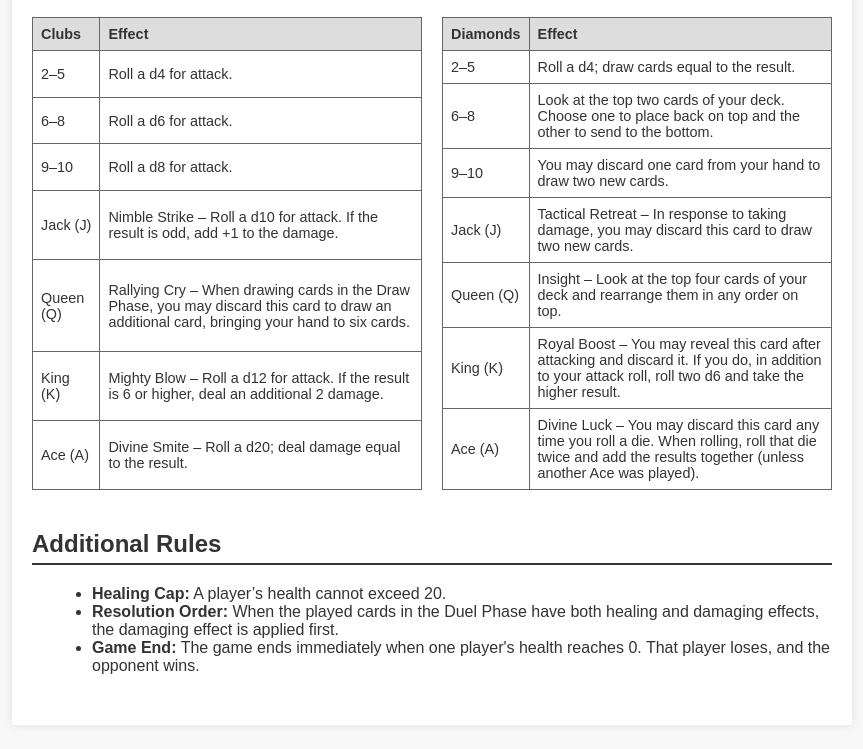
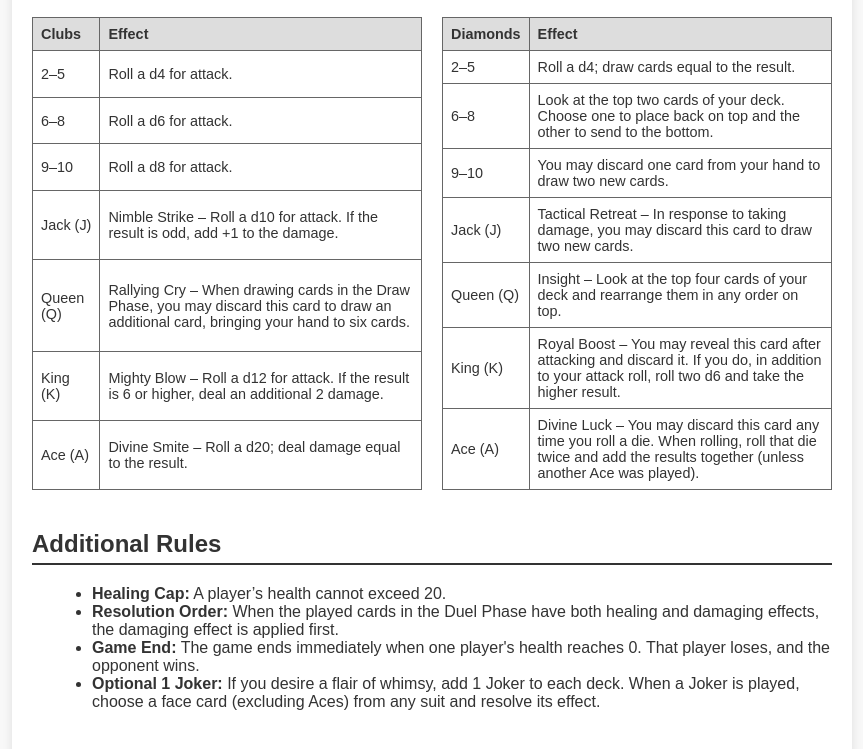
Before and after one commit to exploratorystudios/diceduel, a plain HTML site: page index.html in a window 1280 px wide. Shown: the part 1436-2185 px from the top of the page, without its empty margins (208-1071 px from the left). Drawn offline with Linux system fonts and the light colour scheme.

Commit message:
Add files via upload

```diff
--- a/index.html
+++ b/index.html
@@ -297,6 +297,7 @@
         <li><strong>Healing Cap:</strong> A player’s health cannot exceed 20.</li>
         <li><strong>Resolution Order:</strong> When the played cards in the Duel Phase have both healing and damaging effects, the damaging effect is applied first.</li>
         <li><strong>Game End:</strong> The game ends immediately when one player's health reaches 0. That player loses, and the opponent wins.</li>
+        <li><strong>Optional 1 Joker:</strong> If you desire a flair of whimsy, add 1 Joker to each deck. When a Joker is played, choose a face card (excluding Aces) from any suit and resolve its effect.</li>
       </ul>
     </section>
   </div>
```
Also changed, not shown: 1 other file.
